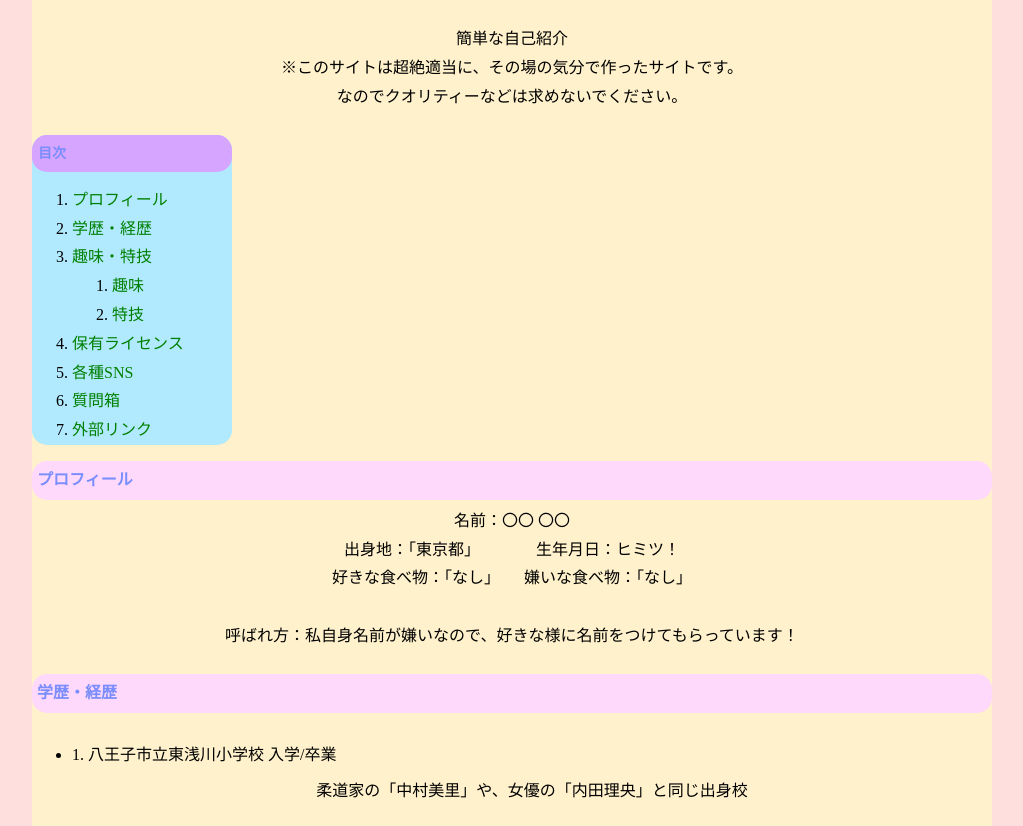
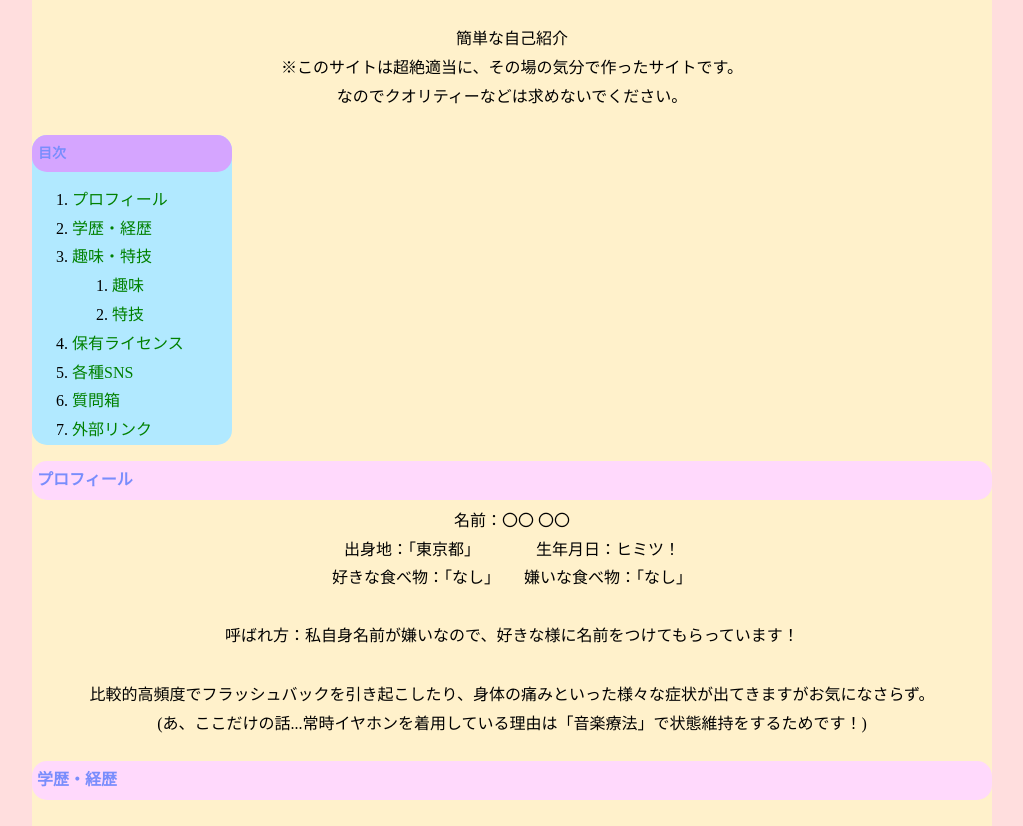
Before and after one commit to wataame110/My-Profile, a plain HTML site: page index.html in a window 1280 px wide. Shown: the part 63-889 px from the top of the page, without its empty margins (128-1151 px from the left). Drawn offline with Linux system fonts and the light colour scheme.

Commit message:
no message

```diff
--- a/index.html
+++ b/index.html
@@ -50,6 +50,10 @@
           好きな食べ物：「なし」　　嫌いな食べ物：「なし」<br><br>
           呼ばれ方：私自身名前が嫌いなので、好きな様に名前をつけてもらっています！
         </p>
+        <p>
+          比較的高頻度でフラッシュバックを引き起こしたり、身体の痛みといった様々な症状が出てきますがお気になさらず。<br>
+          (あ、ここだけの話...常時イヤホンを着用している理由は「音楽療法」で状態維持をするためです！)
+        </p>
       </section>
       <section>
         <h2 id="gakureki/keireki">学歴・経歴</h2><br>
@@ -93,6 +97,7 @@
           <li><a href="https://www.facebook.com/people/%E5%A3%81%E5%B1%B1%E5%A1%80%E5%90%BE%E9%83%8E/100026545096252">Facebook</a></li>
           <li><a href="https://twitter.com/fence_goro">Twitter</a></li>
           <li><a href="https://www.instagram.com/fence_goro/">Instagram</a></li>
+          <li>LINEブログ (現在事実上の閉鎖中)</li>
           <li><a href="https://profile.ameba.jp/ameba/pandaman755/">Amebaブログ</a></li><br>
         </ul>
       </section>
```
